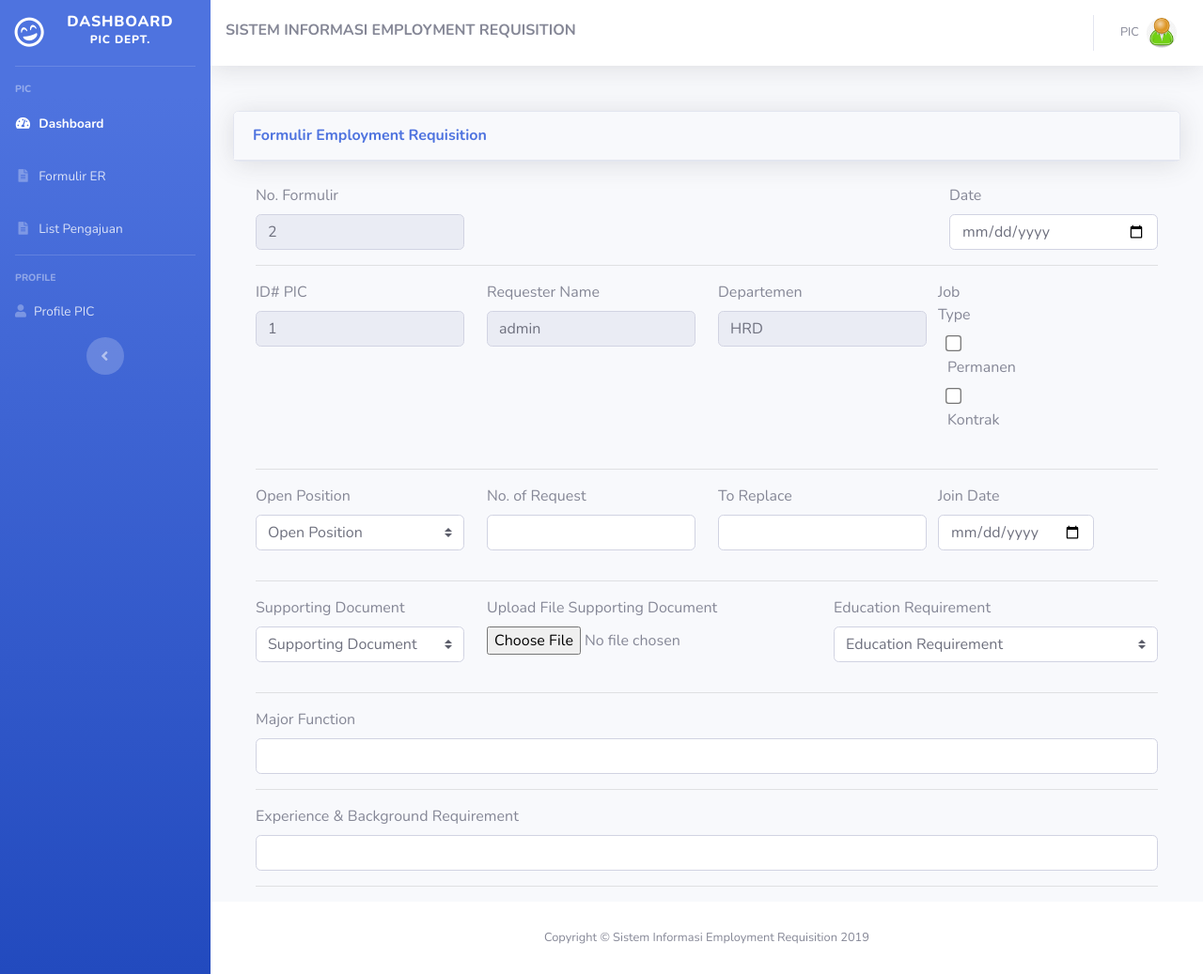
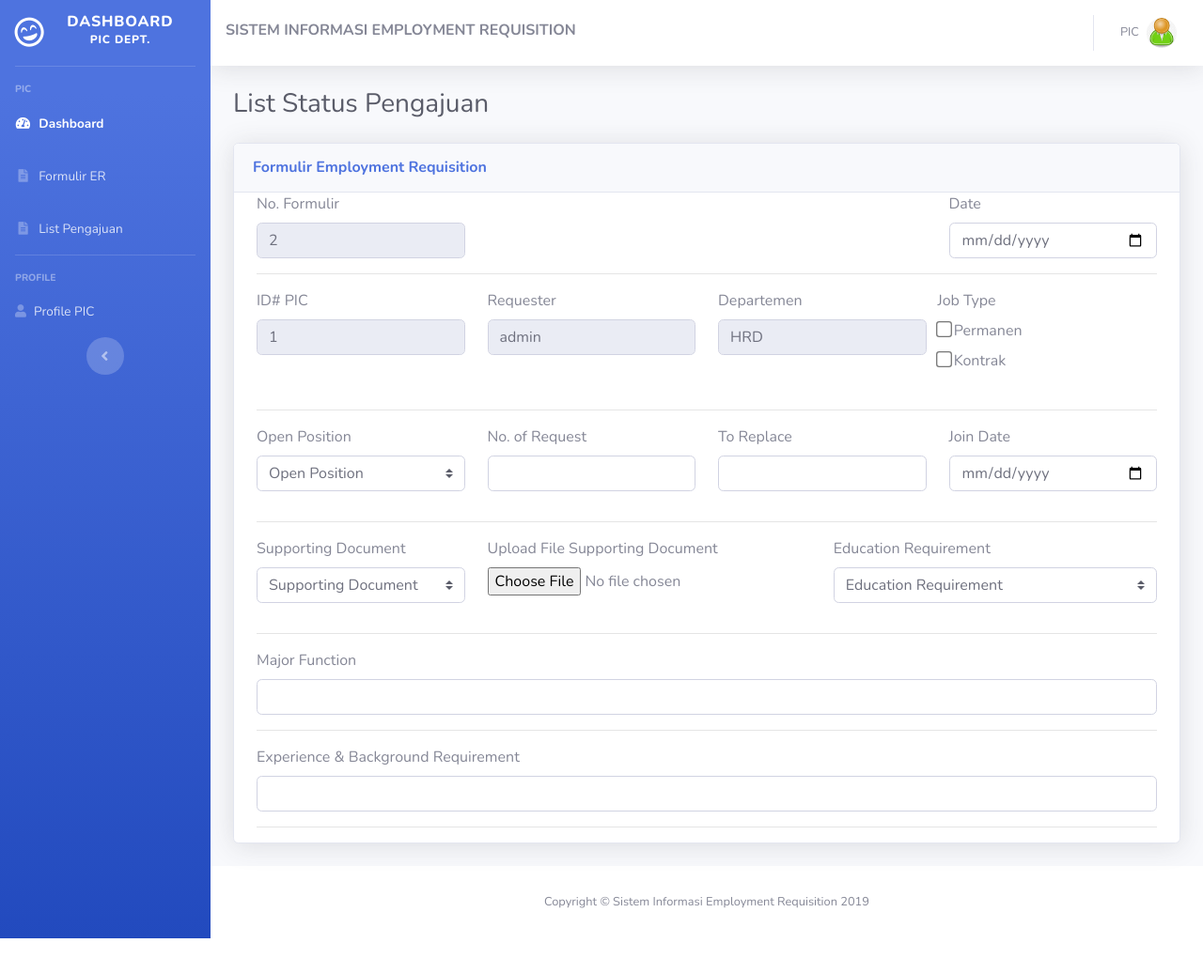
Before and after one commit to alan96320/Employment-Requisition, a PHP site: page /pic/formER.php in a window 1280 px wide. Shown: the whole page at 94% size. After the commit the page ends 999 px from the top, so only its background shows below. Run offline with PHP 8.4, Linux system fonts and the light colour scheme; the visitor is signed in with stand-in values (Sample User, id 1); data comes from the database, SQL or seed files in the repository.

Commit message:
updated
clean code

```diff
--- a/components/table.php
+++ b/components/table.php
@@ -2,8 +2,8 @@
     <div class="container-fluid">
 
       <!-- Page Heading -->
-      <h1 class="h3 mb-2 text-gray-800">Status Pengajuan</h1>
-      <p class="mb-4">Status Pengajuan ini merupakan List Status dari pengajuan Formulir ER ke HRD melalui Admin dan disetujui oleh Manager</a>.</p>
+      <h1 class="h3 mb-2 text-gray-800">List Status Pengajuan</h1>
+      <p class="mb-4">Ini merupakan List Status dari pengajuan Formulir ER ke HRD melalui Admin dan disetujui oleh Manager</a>.</p>
 
       <!-- DataTales Example -->
       <div class="card shadow mb-4">
--- a/pic/formER.php
+++ b/pic/formER.php
@@ -78,7 +78,7 @@ $idx= $data_max['maxid'] + 1;
 
   <!-- Page Heading -->
   <div class="d-sm-flex align-items-center justify-content-between mb-4">
-    <h1 class="h3 mb-0 text-gray-800"></h1>
+    <h1 class="h3 mb-0 text-gray-800">List Status Pengajuan</h1>
     <a href="#" class="d-none d-sm-inline-block shadow-sm"></a>
       <i></i>
   </div>
@@ -89,7 +89,7 @@ $idx= $data_max['maxid'] + 1;
     <div class="card-header py-3">
       <h6 class="m-0 font-weight-bold text-primary">Formulir Employment Requisition</h6>
     </div>
-  </div>
+  <!-- </div> -->
 <!-- Page container Formulir ER -->
 <div class="container">
     <div class="row justify-content-between">
@@ -113,7 +113,7 @@ $idx= $data_max['maxid'] + 1;
         </div>
       </div>
       <div class="col-3">
-        <label>Requester Name</label>
+        <label>Requester</label>
         <input type="text" readonly="" value="<?= $data_user['nama']; ?>" name="id_karyawan" class="form-control" required>
       </div>
       <div class="col-3">
@@ -121,11 +121,10 @@ $idx= $data_max['maxid'] + 1;
         <input type="text"  readonly="" value="<?= $data_user['nama_dept']; ?>"  class="form-control">
         <input hidden="" type="text" name="id_dept"  readonly="" value="<?= $data_user['departemen']; ?>"  class="form-control">
       </div>
-  <!-- </div> -->
    <div class="row">
-      <div class="col-3">
+      <div class="col">
          <label>Job Type</label>
-            <div class="form-group" style="padding-left: 10px;">
+            <div class="form-group" style="padding-left: 0px;">
              <input type="checkbox" name="job_type" value="permanen" class="" style="transform: scale(1.3);" >
           <label class="">Permanen</label></br>
              <input type="checkbox" name="job_type" value="kontrak" class=" " style="transform: scale(1.3);" >
@@ -159,7 +158,7 @@ $idx= $data_max['maxid'] + 1;
             <input type="text" name="id_karyawan" class="form-control" aria-describedby="addon-wrapping" required>
         </div>
       </div>
-      <div class="col-43">
+      <div class="col">
         <div class="form">
           <label>Join Date</label>
             <input type="date" name="id_karyawan" class="form-control" required>
@@ -199,7 +198,7 @@ $idx= $data_max['maxid'] + 1;
     <div class="col">
       <div class="form">
         <label>Major Function</label>
-        <input type="text-area" name="id_karyawan" class="form-control" required>
+        <input type="text" name="majorfunction" class="form-control" required>
       </div>
     </div>
   </div>
@@ -208,18 +207,16 @@ $idx= $data_max['maxid'] + 1;
       <div class="col">
         <div class="form">
           <label>Experience & Background Requirement</label>
-          <input type="text" name="id_karyawan" class="form-control">
+          <input type="text" name="experiece" class="form-control">
         </div>
       </div>
     </div>
 <hr>
-</div>
-    </div>
   </div>
-</form>
-
-
-
+    </form>
+      </div>
+    </form>
+  </div>
 
   <!-- Footer -->
   <footer class="sticky-footer bg-white">
--- a/pic/statusform.php
+++ b/pic/statusform.php
@@ -66,7 +66,7 @@ if (!isset($_SESSION['username'])) {
         <div class="container-fluid">
 
               <!-- Footer -->
-              <!-- <footer class="sticky-footer bg-white">
+             <!--  <footer class="sticky-footer bg-white">
                 <div class="container my-auto">
                   <div class="copyright text-center my-auto">
                     <span>Copyright &copy; Sistem Informasi Employment Requisition 2019</span>
@@ -96,7 +96,7 @@ if (!isset($_SESSION['username'])) {
                     <span aria-hidden="true">×</span>
                   </button>
                 </div>
-                <!--  <div class="modal-body">Select "Logout" below if you are ready to end your current session.</div> -->
+
                 <div class="modal-footer">
                   <button class="btn btn-secondary" type="button" data-dismiss="modal">Cancel</button>
                   <a class="btn btn-primary" href="../actions/logoutaction.php">Logout</a>
```
